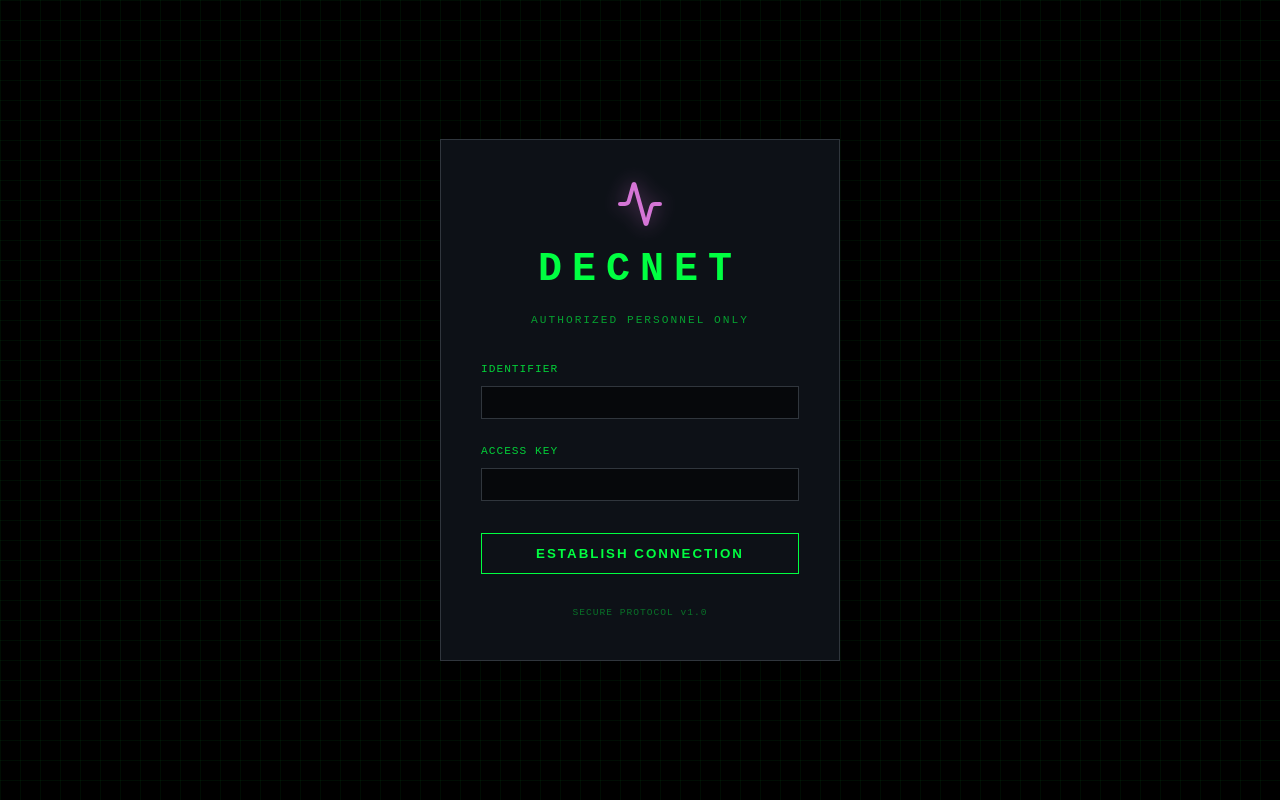
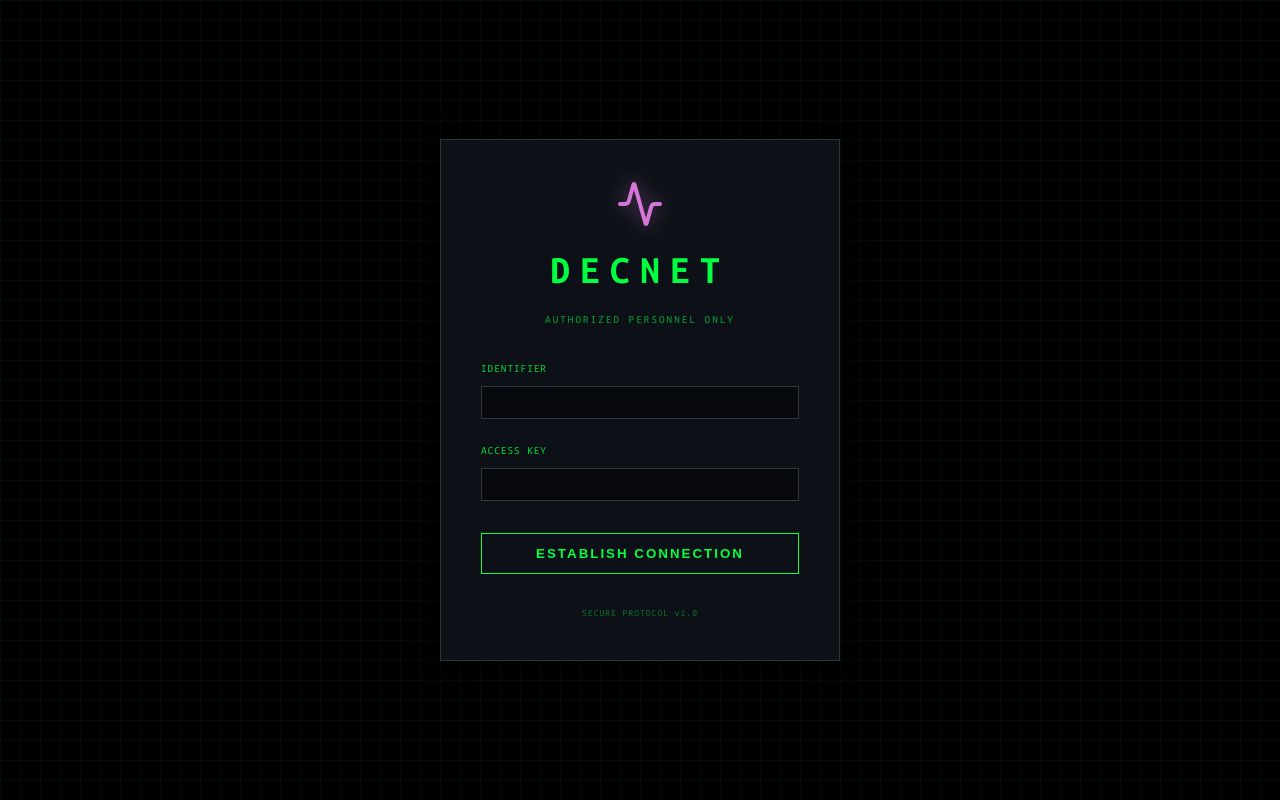
Before and after one commit to 4nt11/DECNET, a React (Vite) app in the folder decnet_web/: page / in a window 1280 px wide. Built offline with nearby package versions, Linux system fonts and the light colour scheme; no server answers.

Commit message:
ui: change main dashboard font to Ubuntu Mono

```diff
--- a/decnet_web/src/index.css
+++ b/decnet_web/src/index.css
@@ -1,3 +1,5 @@
+@import url('https://fonts.googleapis.com/css2?family=Ubuntu+Mono:ital,wght@0,400;0,700;1,400;1,700&display=swap');
+
 :root {
   --background-color: #000000;
   --text-color: #00ff41;
@@ -15,7 +17,7 @@
 }
 
 body {
-  font-family: 'Courier New', Courier, monospace;
+  font-family: 'Ubuntu Mono', monospace;
   background-color: var(--background-color);
   color: var(--text-color);
   line-height: 1.5;
```
